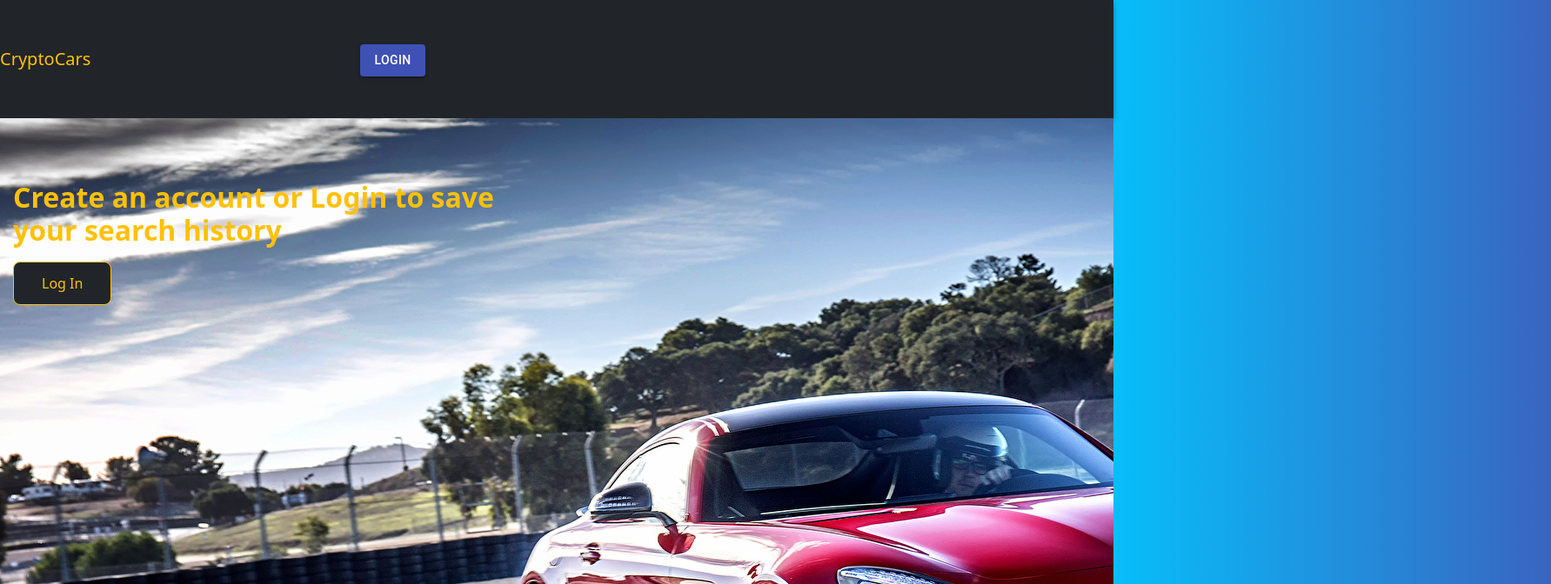
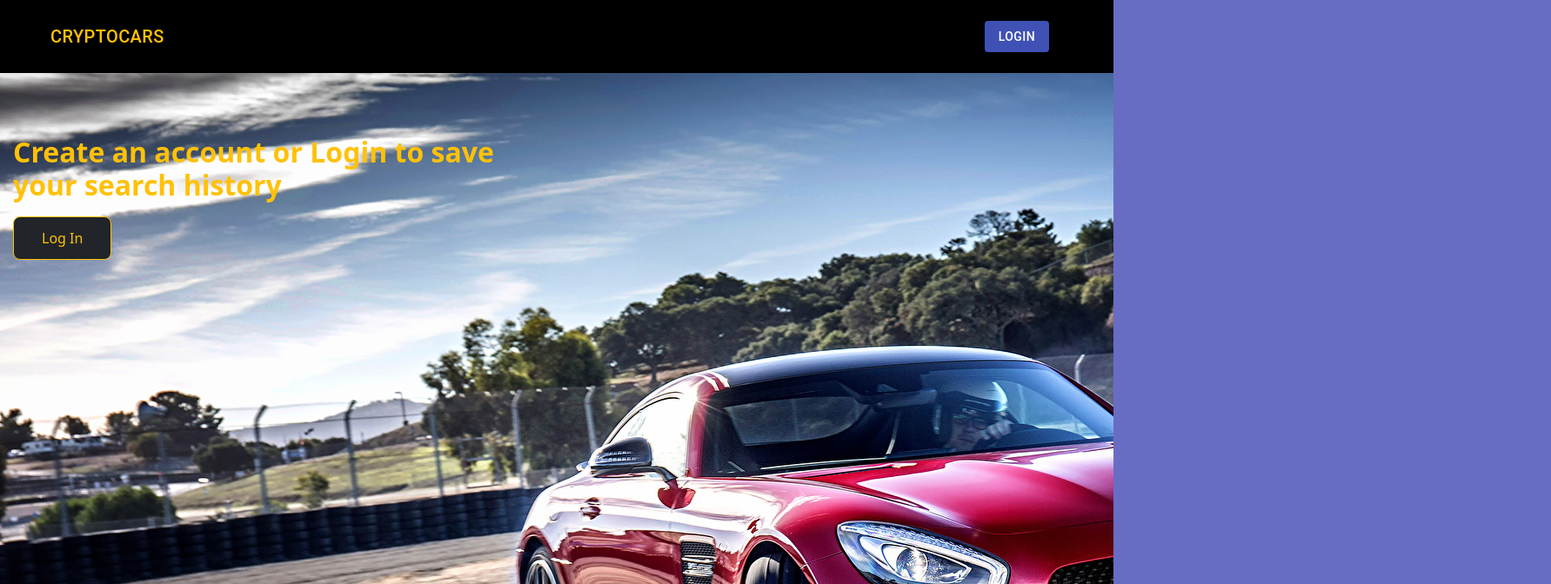
Before and after one commit to TolgaS92/CryptoCars, a React (Create React App) app in the folder client/: page / in a window 1280 px wide. Shown: the top 672 px of the page at 87% size, 1783 px wide, since content can reach past the window. Built offline with nearby package versions, Linux system fonts and the light colour scheme.

Commit message:
navbar styling

```diff
--- a/client/src/App.js
+++ b/client/src/App.js
@@ -1,7 +1,6 @@
 import React from 'react';
 import { BrowserRouter, Route, Switch, Redirect } from "react-router-dom";
 import Navbar from './components/Navbar';
-import Wrapper from './components/Wrapper';
 import Footer from './components/Footer';
 /* import Signup from './components/Signup'; */
 import Search from './pages/Search';
@@ -18,7 +17,6 @@
 
     <BrowserRouter>
         <Navbar />
-        <Wrapper />
         <Switch>
           <Route exact path="/" component={Main}/>
           <Route exact path="/auth" component={() => (!user ? <Auth /> : <Redirect to="/" />)}></Route>
--- a/client/src/components/Navbar/index.js
+++ b/client/src/components/Navbar/index.js
@@ -33,9 +33,13 @@
 
     return(
         <AppBar className={classes.appBar} position="static" color="inherit">
-        <nav className="navbar navbar-expand-lg navbar-light bg-dark text-light">
-            <a className="navbar-brand text-warning" href="/">CryptoCars</a>
-            <ul className="navbar-nav">
+            <div className={classes.brandContainer}>
+                <Button component={Link} to="/">
+                <a className="navbar-brand text-warning" href="/">CryptoCars</a>
+                </Button>
+            </div>
+            <div>
+            </div>
             <Toolbar
             className={classes.toolbar}>
             { user ? (
@@ -61,8 +65,6 @@
                     <Button className={classes.signIn} component={Link} to="/auth" variant="contained" color="primary">Login</Button>
                     )}
             </Toolbar>
-            </ul>
-        </nav>
         </AppBar>
     )
 }
--- a/client/src/components/Navbar/style.js
+++ b/client/src/components/Navbar/style.js
@@ -4,30 +4,27 @@
 export default makeStyles((theme) => ({
   appBar: {
     display: 'flex',
-    flexDirection: 'column',
+    flexDirection: 'row',
     justifyContent: 'flex-start',
+    alignItems: 'center',
+    padding: '10px 50px',
+    backgroundColor: 'black'
   },
   image: {
     marginLeft: '15px',
   },
   toolbar: {
-    display: 'inline',
-    justifyContent: 'flex-start',
-    paddingRight: '1024px',
-    margin: '20px',
-    width: '500',
+    display: 'flex',
+    marginLeft: 'auto'
   },
   profile: {
-    display: 'flex',
-    justifyContent: 'flex-start',
-    width: '600px',
-    marginTop: '10px',
+    display: 'flex'
   },
   userName: {
     marginLeft: '10px',
     display: 'flex',
     alignItems: 'center',
-    width: '150px',
+    width: '200px',
   },
   brandContainer: {
     display: 'flex',
@@ -40,16 +37,14 @@
   loggedIn: {
     flexDirection: 'row',
     display: 'flex',
-    marginInline: '250px'
+    marginLeft: '50px'
+
   },
   button: {
     marginRight: '5px',
     color: 'white'
   },
   signIn: {
-    marginTop: '15px',
     display: 'flex',
-    flexDirection: 'row',
-    marginInline: '250px'
   },
 }));
--- a/client/src/pages/Main.js
+++ b/client/src/pages/Main.js
@@ -40,7 +40,6 @@
                     ) : (
                         <div className="container">
                             <h2 className="text-warning">Create an account or Login to save your search history</h2>
-                            <span> </span>
                             <a className="btn btn-dark btn-outline-warning px-3" href="/auth">
                             Log In
                             </a>
--- a/client/src/utils/API.js
+++ b/client/src/utils/API.js
@@ -1,6 +1,6 @@
 import axios from "axios";
 
-const API = axios.create({ baseURL: 'https://cryptocarsmern.herokuapp.com' });
+const API = axios.create({ baseURL: 'http://localhost:3000' });
 
 /* http://localhost:3000 */
 /* https://cryptocarsmern.herokuapp.com */
```
Also changed, not shown: client/src/style.css, 1 other file (tests, documents, lock files or other folders).
